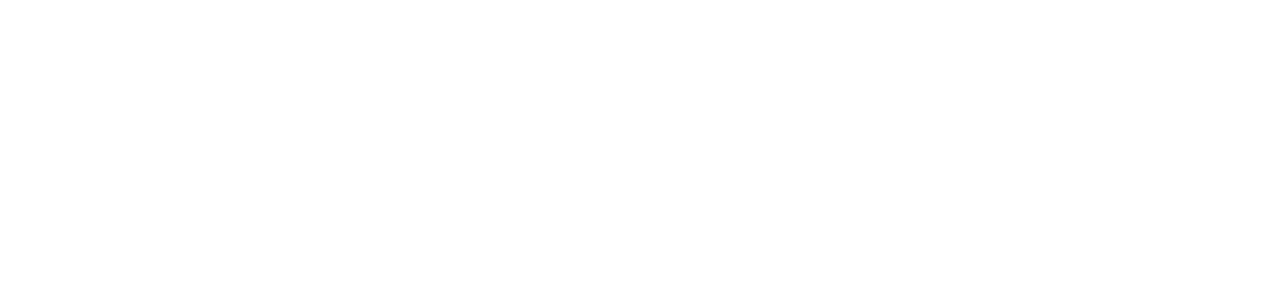
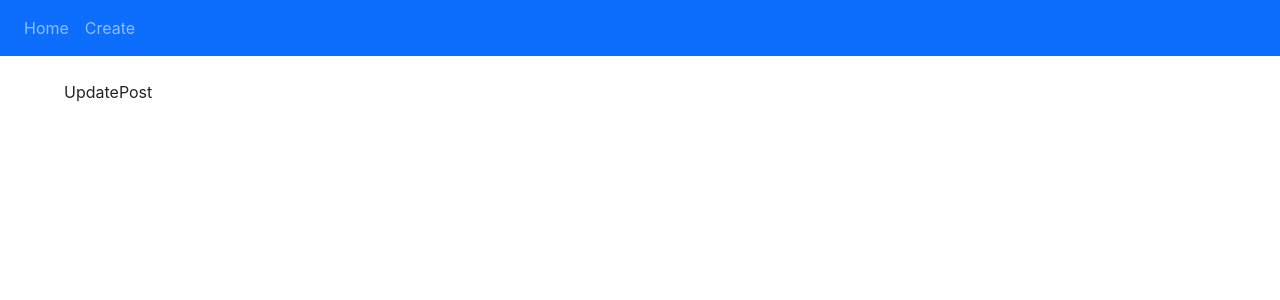
Before and after one commit to baluyotkaylamae/ThirdYear, a React (Create React App) app in the folder frontend/: page /post/update/1 in a window 1280 px wide. Before the commit this address had no page. Shown: the top 300 px of the page. Built offline with nearby package versions, Linux system fonts and the light colour scheme.

Commit message:
Update Routes.js

```diff
--- a/frontend/src/Routes.js
+++ b/frontend/src/Routes.js
@@ -1,16 +1,18 @@
+import { BrowserRouter as Router, Route, Routes } from "react-router-dom";
+import Create from "./Create";
 import React from 'react'
-import { Route, BrowserRouter as Router, Routes } from 'react-router-dom'
-
-import Create from './Create'
-import App from './App'
+import App from "./App";
+import SinglePost from "./SinglePost";
+import UpdatePost from "./UpdatePost";
 
 const RoutedApp = () => {
     return (
         <Router>
             <Routes>
-                <Route path='/' exact="true" element={<App />} />
-                <Route path='/create' exact="true" element={<Create />} />
-
+                <Route path="/" exact="true" element={<App />} />
+                <Route path="/create" exact="true" element={<Create />} />
+                <Route path="/post/:id" exact="true" element={<SinglePost />} />
+                <Route path="/post/update/:id" exact="true" element={<UpdatePost />} />
             </Routes>
         </Router>
     )
```
